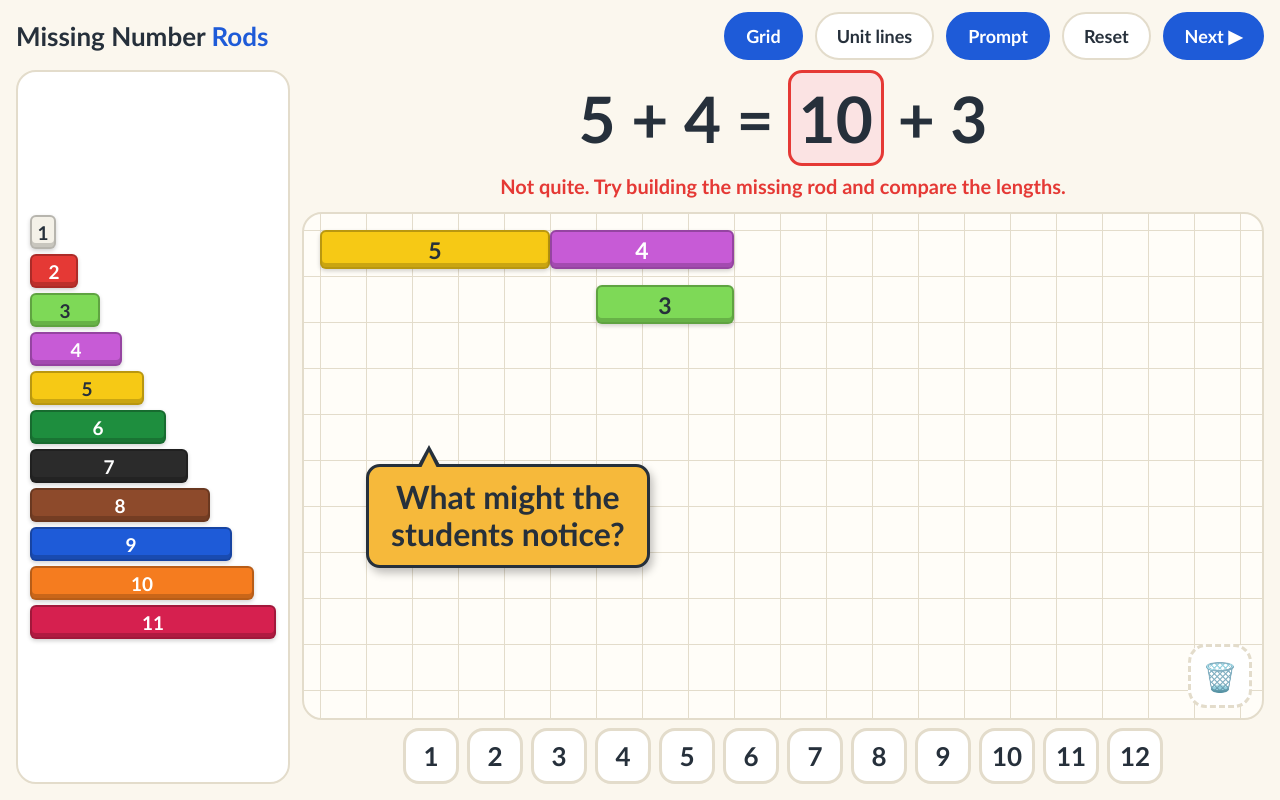
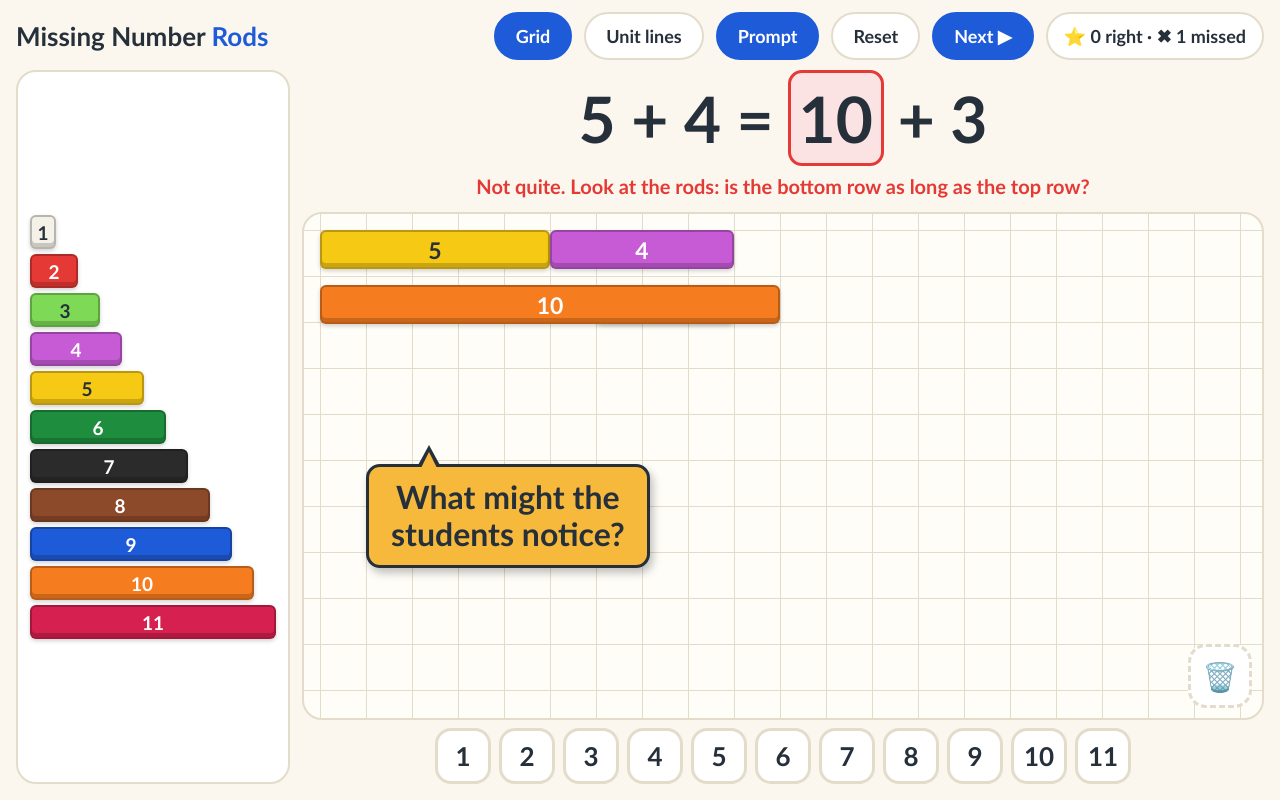
Before and after one commit to gaurigshankar/kids-learning, a plain HTML site: page missing-number-rods.html in a window 1280 px wide. Both pictures are taken after a click on the button "10". Drawn offline with Linux system fonts and the light colour scheme.

Commit message:
Link number buttons and rods; add right/missed star counter
Tapping a number button or a tray rod now does both: fills the number
sentence and puts that rod on the board, replacing any earlier guess so
the two rows can be compared by length. Dragging from the tray still
builds freely. Adds the same right/missed counter as the other pages
(a question counts as missed once; right only if never missed).

Co-Authored-By: Claude Sonnet 5.5 <noreply@anthropic.com>
Claude-Session: https://claude.ai/code/session_01FwHPrWNdL5zX242xgYHhQS

```diff
--- a/missing-number-rods.html
+++ b/missing-number-rods.html
@@ -37,6 +37,7 @@ h1 span { color: var(--accent); }
 }
 .btn:active { transform: scale(.96); }
 .btn[aria-pressed="true"] { background: var(--accent); border-color: var(--accent); color: #fff; }
+.stars { font-weight: 900; font-size: 18px; background: var(--panel); border: 2px solid var(--line); border-radius: 999px; padding: 8px 16px; min-height: 48px; display: flex; align-items: center; }
 .btn.primary { background: var(--accent); border-color: var(--accent); color: #fff; }
 :focus-visible { outline: 3px solid var(--accent); outline-offset: 2px; }
 
@@ -126,6 +127,7 @@ h1 span { color: var(--accent); }
     <button class="btn" id="bNote" aria-pressed="true">Prompt</button>
     <button class="btn" id="bReset">Reset</button>
     <button class="btn primary" id="bNext">Next ▶</button>
+    <div class="stars" id="stars">⭐ 0 right · ✖ 0 missed</div>
   </header>
 
   <div id="main">
@@ -150,7 +152,7 @@ h1 span { color: var(--accent); }
   var DARKTEXT = {1:1,3:1,5:1};
   var PROBLEMS = [[5,4,3],[6,3,4],[7,2,5],[8,3,6],[4,6,5],[9,2,7],[3,8,6]]; /* a + b = ? + c */
   var P = 0, u = 40, ROD_H = 34, PAD = 16, ROW = 48;
-  var rods = [], drag = null, picked = null;
+  var rods = [], drag = null;
 
   var $ = function (id) { return document.getElementById(id); };
   var board = $('board'), tray = $('tray'), trash = $('trash'), note = $('note'), msg = $('msg');
@@ -205,25 +207,39 @@ h1 span { color: var(--accent); }
     var p = PROBLEMS[P];
     makeRod(p[0], 0, 0, true); makeRod(p[1], p[0], 0, true); makeRod(p[2], p[0] + p[1] - p[2], 1, true);
     $('eq').innerHTML = p[0] + ' + ' + p[1] + ' = <button id="slot" aria-label="Missing number"></button> + ' + p[2];
-    picked = null; setMsg('', ''); buildPicker(); placeNote();
+    answerRod = null; solved = false; qMissed = false; setMsg('', ''); buildPicker(); placeNote();
   }
 
   function setMsg(t, c) { msg.textContent = t; msg.className = c || ''; var s = $('slot'); if (s) s.className = c || ''; }
 
   function buildPicker() {
     var pk = $('picker'); pk.innerHTML = '';
-    for (var n = 1; n <= 12; n++) {
+    for (var n = 1; n <= 11; n++) {
       var b = document.createElement('button'); b.className = 'pick'; b.textContent = n;
       b.addEventListener('click', (function (n) { return function () { choose(n); }; })(n));
       pk.appendChild(b);
     }
   }
 
+  var right = 0, missed = 0, qMissed = false, solved = false, answerRod = null;
+  var starsEl = $('stars');
+  function updateStars() { starsEl.textContent = '\u2B50 ' + right + ' right \u00B7 \u2716 ' + missed + ' missed'; }
+
+  /* Tapping a number OR a rod does both: fills the number sentence and puts that rod on the board. */
   function choose(n) {
+    if (solved) return;
+    if (answerRod) { answerRod.el.remove(); rods.splice(rods.indexOf(answerRod), 1); }
+    answerRod = makeRod(n, 0, 1, false);
     var s = $('slot'); s.textContent = n;
     var p = PROBLEMS[P];
-    if (n === answer()) setMsg('Yes! ' + p[0] + ' + ' + p[1] + ' = ' + n + ' + ' + p[2] + '. Both sides make ' + (p[0] + p[1]) + '.', 'good');
-    else { setMsg('Not quite. Try building the missing rod and compare the lengths.', 'bad'); s.classList.add('shake'); setTimeout(function () { s.classList.remove('shake'); }, 400); }
+    if (n === answer()) {
+      solved = true; if (!qMissed) right++; updateStars();
+      setMsg('Yes! ' + p[0] + ' + ' + p[1] + ' = ' + n + ' + ' + p[2] + '. Both sides make ' + (p[0] + p[1]) + '.', 'good');
+    } else {
+      if (!qMissed) { qMissed = true; missed++; updateStars(); }
+      setMsg('Not quite. Look at the rods: is the bottom row as long as the top row?', 'bad');
+      s.classList.add('shake'); setTimeout(function () { s.classList.remove('shake'); }, 400);
+    }
   }
 
   /* ---------- dragging ---------- */
@@ -231,9 +247,9 @@ h1 span { color: var(--accent); }
 
   function trayDown(e) {
     e.preventDefault();
-    var n = +e.currentTarget.dataset.n, pt = boardPoint(e);
+    var n = +e.currentTarget.dataset.n;
     var r = makeRod(n, 0, 0, false);
-    startDrag(e, r, n * u / 2, ROD_H / 2); drag.fromTray = true;
+    startDrag(e, r, n * u / 2, ROD_H / 2); drag.fromTray = true; drag.sx = e.clientX; drag.sy = e.clientY;
     moveTo(r, e);
   }
   function rodDown(e, r) {
@@ -267,6 +283,9 @@ h1 span { color: var(--accent); }
     document.removeEventListener('pointermove', onMove); document.removeEventListener('pointerup', onUp);
     if (!drag) return;
     var r = drag.r; r.el.classList.remove('drag');
+    if (drag.fromTray && Math.abs(e.clientX - drag.sx) < 8 && Math.abs(e.clientY - drag.sy) < 8) {
+      r.el.remove(); rods.splice(rods.indexOf(r), 1); trash.classList.remove('hot'); drag = null; choose(r.n); return;
+    }
     var b = board.getBoundingClientRect();
     var inside = e.clientX >= b.left && e.clientX <= b.right && e.clientY >= b.top && e.clientY <= b.bottom;
     if (!inside && !trash.classList.contains('hot') && drag.fromTray) autoPlace(r);
```
